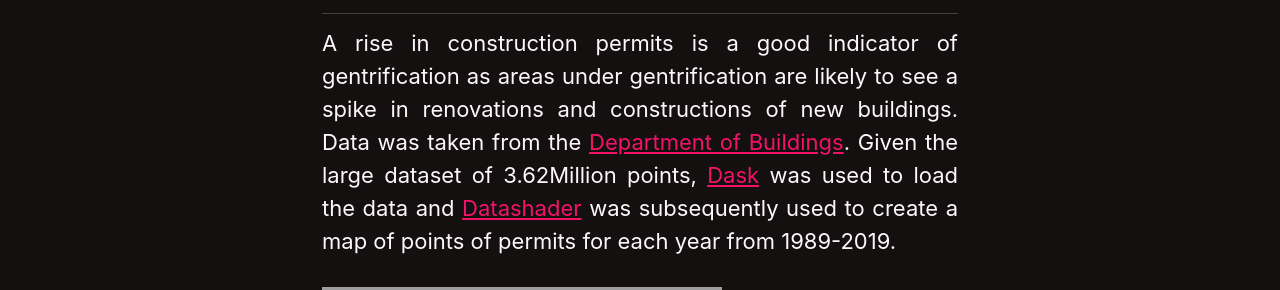
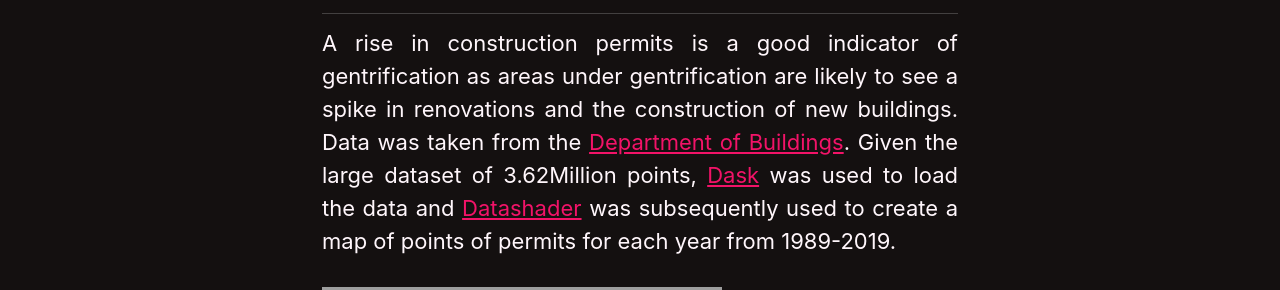
Before and after one commit to LeanneChan/Gentrification-Trends-In-NYC, a Jekyll site: the page built from _posts/2019-12-13-ConstructionPermits.md, in a window 1280 px wide and 900 px high. Shown: the part 357-647 px from the top of the window. Built offline with Jekyll 4.4.1, drawn with Linux system fonts in a browser that asks for light colours; cached includes are drawn as plain includes; nearby versions of some CDN libraries; a script that is not in the unit is left out.

Commit message:
Add files via upload

```diff
--- a/_posts/2019-12-13-ConstructionPermits.md
+++ b/_posts/2019-12-13-ConstructionPermits.md
@@ -10,7 +10,7 @@ toc_sticky: false
 
 ## A GIF of Construction Permits 1989-2019 in New York City
 
-A rise in construction permits is a good indicator of gentrification as areas under gentrification are likely to see a spike in renovations and constructions of new buildings. Data was taken from the [Department of Buildings](https://data.cityofnewyork.us/Housing-Development/DOB-Permit-Issuance/ipu4-2q9a). Given the large dataset of 3.62Million points, [Dask](https://dask.org/) was used to load the data and [Datashader](https://datashader.org/) was subsequently used to create a map of points of permits for each year from 1989-2019.
+A rise in construction permits is a good indicator of gentrification as areas under gentrification are likely to see a spike in renovations and the construction of new buildings. Data was taken from the [Department of Buildings](https://data.cityofnewyork.us/Housing-Development/DOB-Permit-Issuance/ipu4-2q9a). Given the large dataset of 3.62Million points, [Dask](https://dask.org/) was used to load the data and [Datashader](https://datashader.org/) was subsequently used to create a map of points of permits for each year from 1989-2019.
 
 ![GIF]({{site.url}}{{site.baseurl}}/assets/images/permits_89_19.gif)
 
```
Also changed, not shown: _posts/2019-12-12-HomePrices.md (+1 -1 lines).
